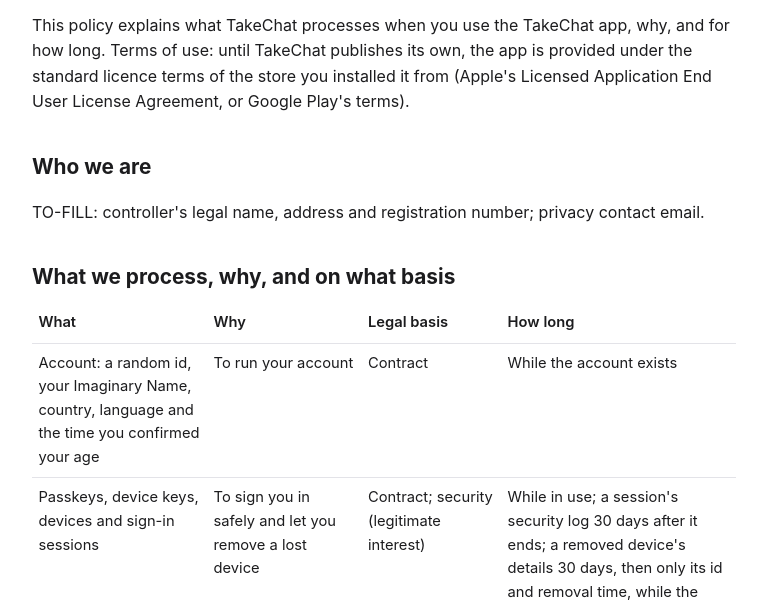
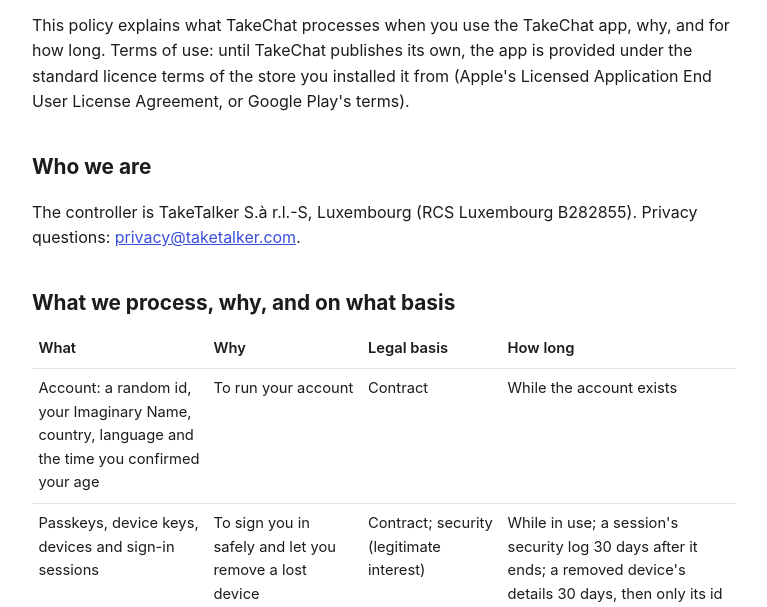
Before and after one commit to TakeTalker/TakeChat-Website, a plain HTML site: page site/privacy/index.html in a window 1280 px wide. Shown: the part 187-794 px from the top of the page, without its empty margins (256-1023 px from the left). Drawn offline with Linux system fonts and the light colour scheme.

Commit message:
feat(site): fill in the controller and contact details
The owner supplied them on 2026-11-26: TakeTalker S.à r.l.-S,
Luxembourg, RCS Luxembourg B282855; privacy questions to
privacy@taketalker.com; support to support@taketalker.com. No street
address is published for now, at the owner's request; README "Before
1.0.0" records that the full London address is added before release
1.0.0. With no TO-FILL marker left, the publish check passes and the
next push to main puts the pages online.

scripts/check now ignores HTML comments when it looks for the marker,
because the page comments explain the marker by name.

Verified: scripts/check --publish passes (3 pages, 0 problems).

Co-Authored-By: Claude Opus 5.5 <noreply@anthropic.com>
Claude-Session: https://claude.ai/code/session_012oAV4xEPKF41wo4bQrxybv

```diff
--- a/site/privacy/index.html
+++ b/site/privacy/index.html
@@ -33,7 +33,7 @@
       or Google Play's terms).</p>
 
     <h2>Who we are</h2>
-    <p>TO-FILL: controller's legal name, address and registration number; privacy contact email.</p>
+    <p>The controller is TakeTalker S.à r.l.-S, Luxembourg (RCS Luxembourg B282855). Privacy questions: <a href="mailto:privacy@taketalker.com">privacy@taketalker.com</a>.</p>
 
     <h2>What we process, why, and on what basis</h2>
     <table>
@@ -83,7 +83,7 @@
     <p>We tell you in the app before a change takes effect. If a change needs your consent, we ask again.</p>
 
     <h2>Contact</h2>
-    <p>Questions about your data: TO-FILL privacy contact email. Help with the app:
+    <p>Questions about your data: <a href="mailto:privacy@taketalker.com">privacy@taketalker.com</a>. Help with the app:
       <a href="../support/#en">Support</a>.</p>
   </section>
 
@@ -96,7 +96,7 @@
       für lizenzierte Apps oder die Bedingungen von Google Play).</p>
 
     <h2>Wer wir sind</h2>
-    <p>TO-FILL: Firmenname, Adresse und Registernummer der Verantwortlichen; E-Mail für Datenschutzfragen.</p>
+    <p>Verantwortlich ist TakeTalker S.à r.l.-S, Luxemburg (RCS Luxemburg B282855). Fragen zum Datenschutz: <a href="mailto:privacy@taketalker.com">privacy@taketalker.com</a>.</p>
 
     <h2>Was wir bearbeiten, wozu und auf welcher Grundlage</h2>
     <table>
@@ -152,7 +152,7 @@
       Einwilligung, fragen wir dich erneut.</p>
 
     <h2>Kontakt</h2>
-    <p>Fragen zu deinen Daten: TO-FILL E-Mail für Datenschutzfragen. Hilfe mit der App:
+    <p>Fragen zu deinen Daten: <a href="mailto:privacy@taketalker.com">privacy@taketalker.com</a>. Hilfe mit der App:
       <a href="../support/#de">Support</a>.</p>
   </section>
 
@@ -166,8 +166,8 @@
       conditions de Google Play).</p>
 
     <h2>Qui nous sommes</h2>
-    <p>TO-FILL : raison sociale, adresse et numéro d’immatriculation du responsable du traitement ; adresse
-      e-mail pour la protection des données.</p>
+    <p>Le responsable du traitement est TakeTalker S.à r.l.-S, Luxembourg (RCS Luxembourg B282855). Questions
+      sur la protection des données : <a href="mailto:privacy@taketalker.com">privacy@taketalker.com</a>.</p>
 
     <h2>Ce que nous traitons, pourquoi et sur quelle base</h2>
     <table>
@@ -222,7 +222,7 @@
       requiert votre consentement, nous vous le redemandons.</p>
 
     <h2>Contact</h2>
-    <p>Questions sur vos données : TO-FILL adresse e-mail pour la protection des données. Aide avec
+    <p>Questions sur vos données : <a href="mailto:privacy@taketalker.com">privacy@taketalker.com</a>. Aide avec
       l’application : <a href="../support/#fr">Assistance</a>.</p>
   </section>
 
```
Also changed, not shown: site/support/index.html (+3 -3 lines), 2 other files.
